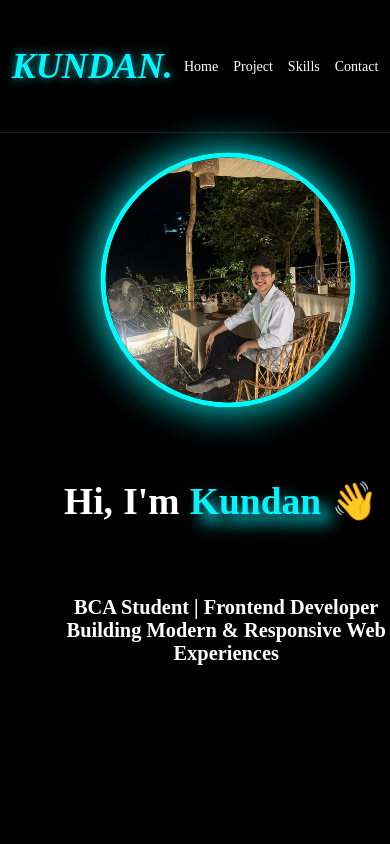
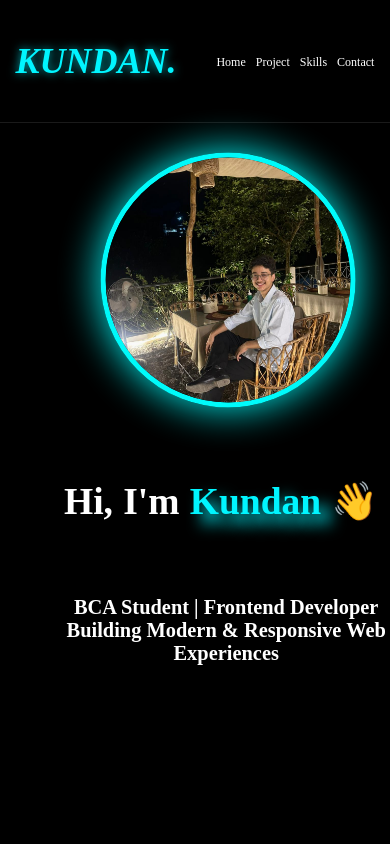
Before and after one commit to upadhyayakundan326-png/portfolio-deploy, a React (Vite) app: page / in a window 390 px wide. Shown: the top 844 px of the page. Built offline with nearby package versions, Linux system fonts and the light colour scheme.

Commit message:
just set the responsive navbar

```diff
--- a/src/components/navbar/Navbar.css
+++ b/src/components/navbar/Navbar.css
@@ -56,24 +56,23 @@
     }
 
 }
-
-/* Mobile */
 @media (max-width:480px){
 
     .navbar{
-        padding:15px 3%;
+        padding:10px 4%;
+    }
+
+    .kundan{
+        font-size:22px;
     }
 
     .nav-links{
-        gap:15px;
-        flex-wrap:wrap;
-        justify-content:center;
+        gap:10px;
     }
 
     .nav-links li a{
-        font-size:14px;
+        font-size:12px;
     }
-
 }
 .kundan{
 margin-right: auto;
```
